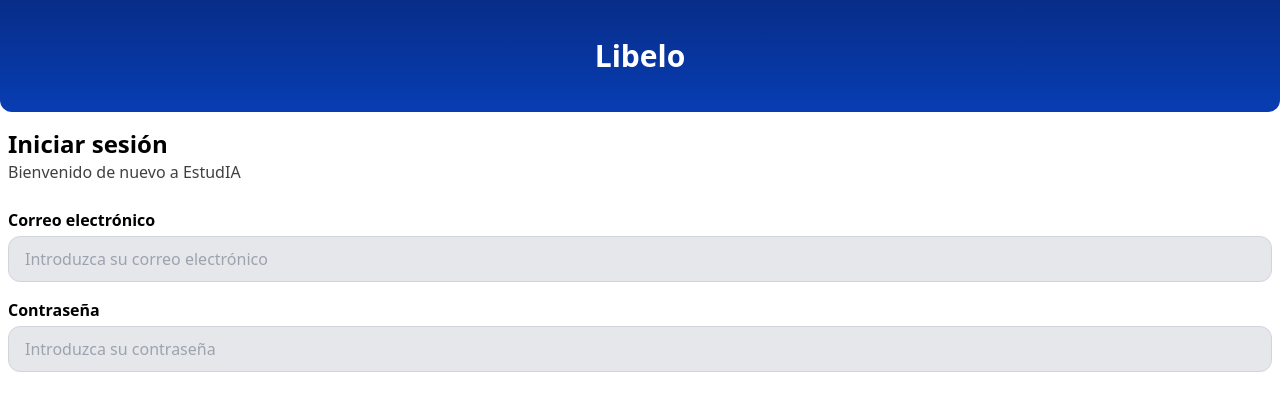
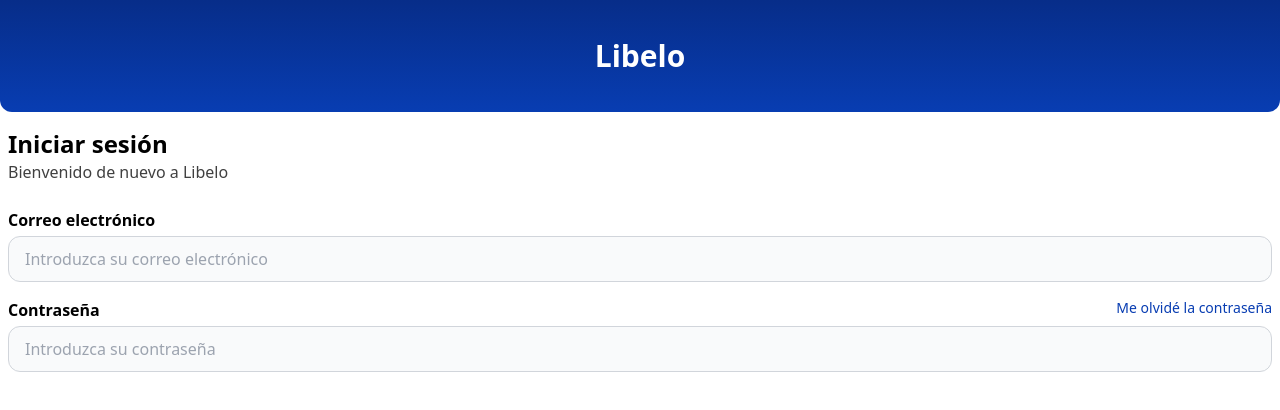
Before and after one commit to Sebastian-Winter12/libelo-back, a Vue app: page /login in a window 1280 px wide. Shown: the top 410 px of the page. Built offline with nearby package versions, Linux system fonts and the light colour scheme.

Commit message:
Update BaseInput and LoginView components

```diff
--- a/src/components/BaseInput.vue
+++ b/src/components/BaseInput.vue
@@ -8,13 +8,20 @@
     type: {
         type: String,
         default: 'text'
+    },
+    password: {
+        type: Boolean,
+        default: false
     }
 })
 </script>
 
 <template>
     <div class="flex flex-col gap-1 w-full">
-        <label class="font-semibold" :for="identifier">{{ label }}</label>
-        <input class="w-full bg-gray-200 text-gray-700 border border-gray-300 rounded-xl py-3 px-4 leading-tight focus:outline-none focus:bg-white focus:border-indigo-500" :name="identifier" :id="identifier" :type="type" :placeholder="placeholder">
+        <div class="flex justify-between">
+            <label class="font-semibold" :for="identifier">{{ label }}</label>
+            <span v-if="password" class="text-libelo-500 text-sm">Me olvidé la contraseña</span>
+        </div>
+        <input class="w-full bg-gray-50 text-gray-700 border border-gray-300 rounded-xl py-3 px-4 leading-tight focus:outline-none focus:bg-white focus:border-indigo-500" :name="identifier" :id="identifier" :type="type" :placeholder="placeholder">
     </div>
 </template>
--- a/src/views/LoginView.vue
+++ b/src/views/LoginView.vue
@@ -7,11 +7,11 @@
     <div class="p-2">
         <div class="flex flex-col mt-2 mb-6">
             <h1 class="font-semibold text-2xl">Iniciar sesión</h1>
-            <p class="text-neutral-700">Bienvenido de nuevo a EstudIA</p>
+            <p class="text-neutral-700">Bienvenido de nuevo a Libelo</p>
         </div>
         <div class="flex flex-col gap-4">
             <BaseInput identifier="email" placeholder="Introduzca su correo electrónico" label="Correo electrónico" type="text" />
-            <BaseInput identifier="password" placeholder="Introduzca su contraseña" label="Contraseña" type="password" />
+            <BaseInput identifier="password" placeholder="Introduzca su contraseña" label="Contraseña" type="password" password />
         </div>
     </div>
 </template>
```
